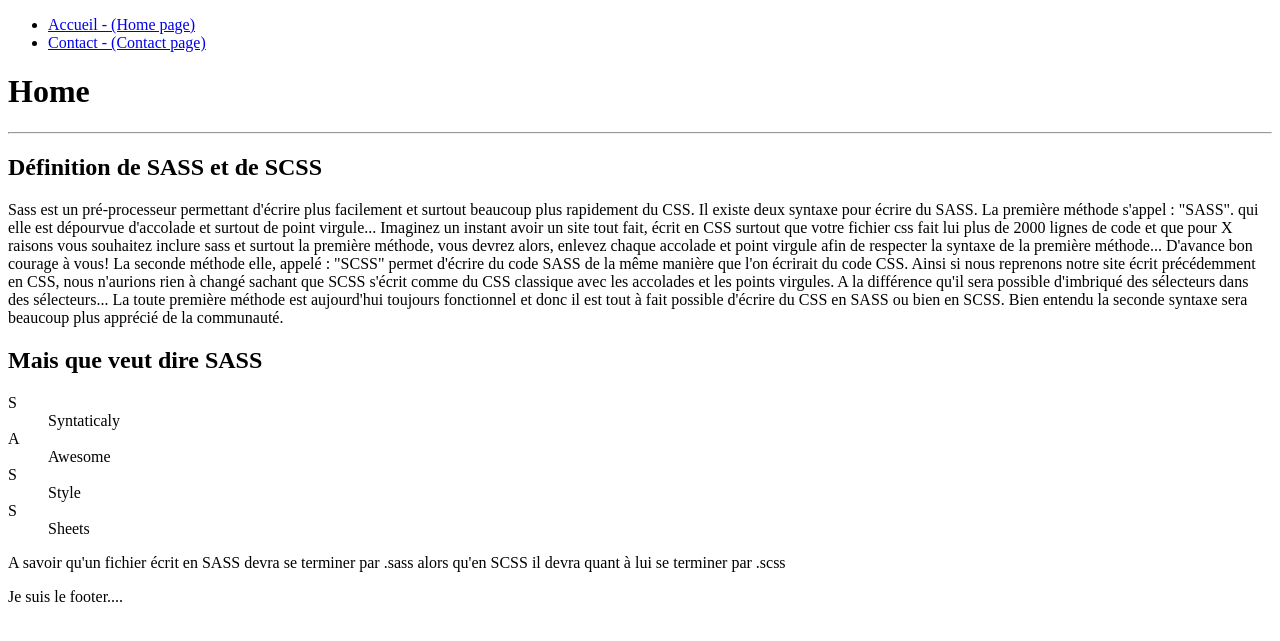
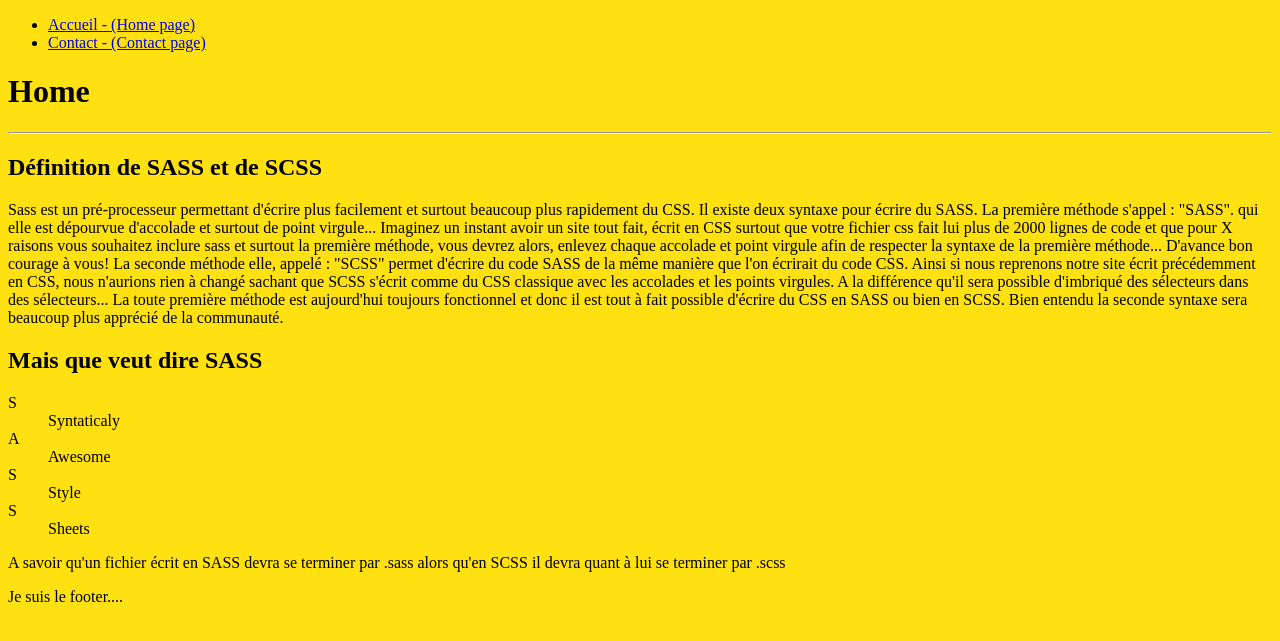
Before and after one commit to Zyrass/learning-sass, a PHP site: page / in a window 1280 px wide. Shown: the top 641 px of the page. Run offline with PHP 8.4, Linux system fonts and the light colour scheme.

Commit message:
add first code sass

```diff
--- a/Views/home_view.php
+++ b/Views/home_view.php
@@ -9,7 +9,7 @@
         <title><?= ucfirst($page) ?></title>
         <meta name="description" content="">
         <meta name="viewport" content="width=device-width, initial-scale=1">
-        <link rel="stylesheet" href="">
+        <link rel="stylesheet" href="assets/styles/css/default.css">
     </head>
     <body>
         <!--[if lt IE 7]>
--- /dev/null
+++ b/assets/styles/css/default.css
@@ -0,0 +1,4 @@
+body {
+  background-color: #FFE010; }
+
+/*# sourceMappingURL=default.css.map */
--- /dev/null
+++ b/assets/styles/sass/default.scss
@@ -0,0 +1,3 @@
+body {
+	background-color: #FFE010;
+}
```
Also changed, not shown: 1 other file.
